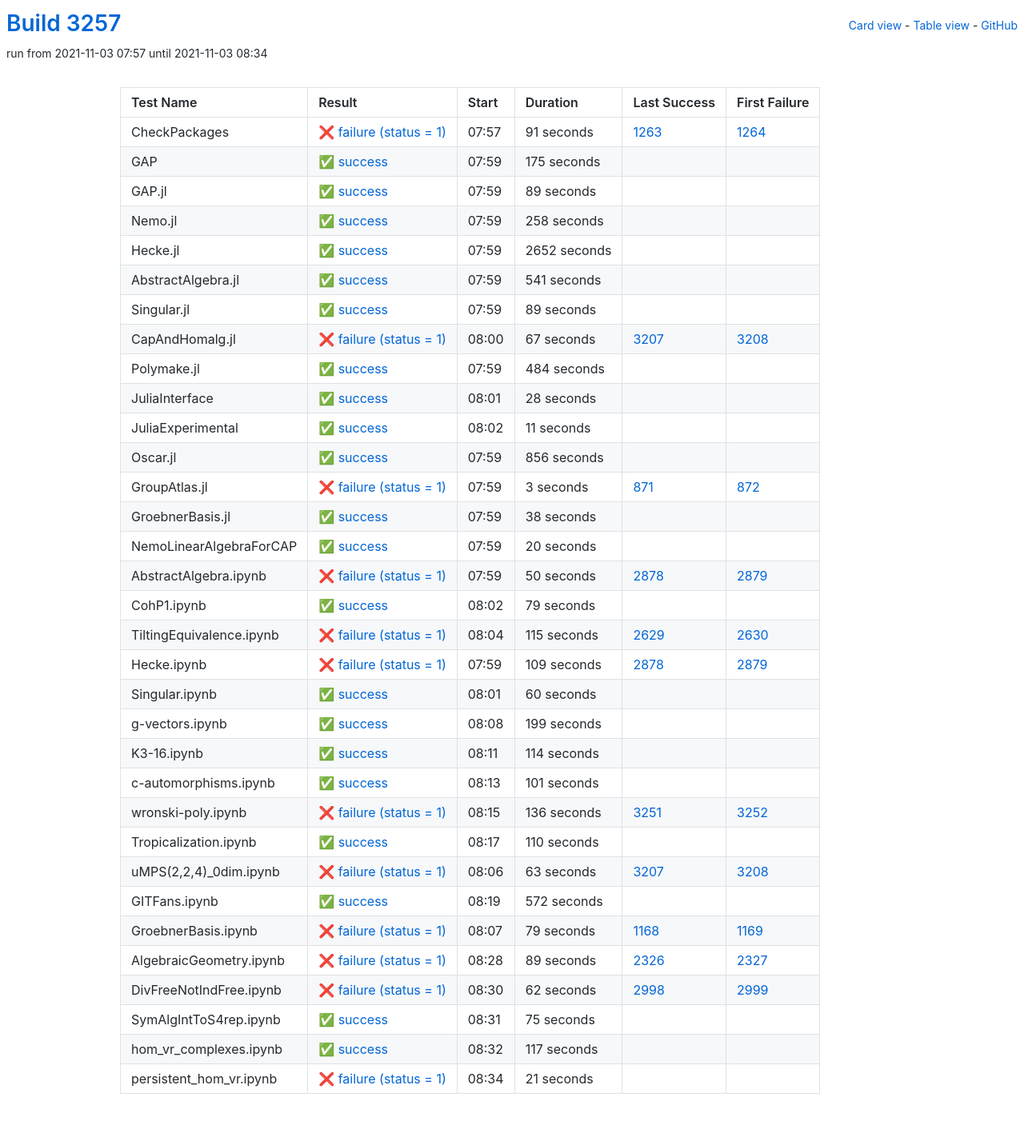
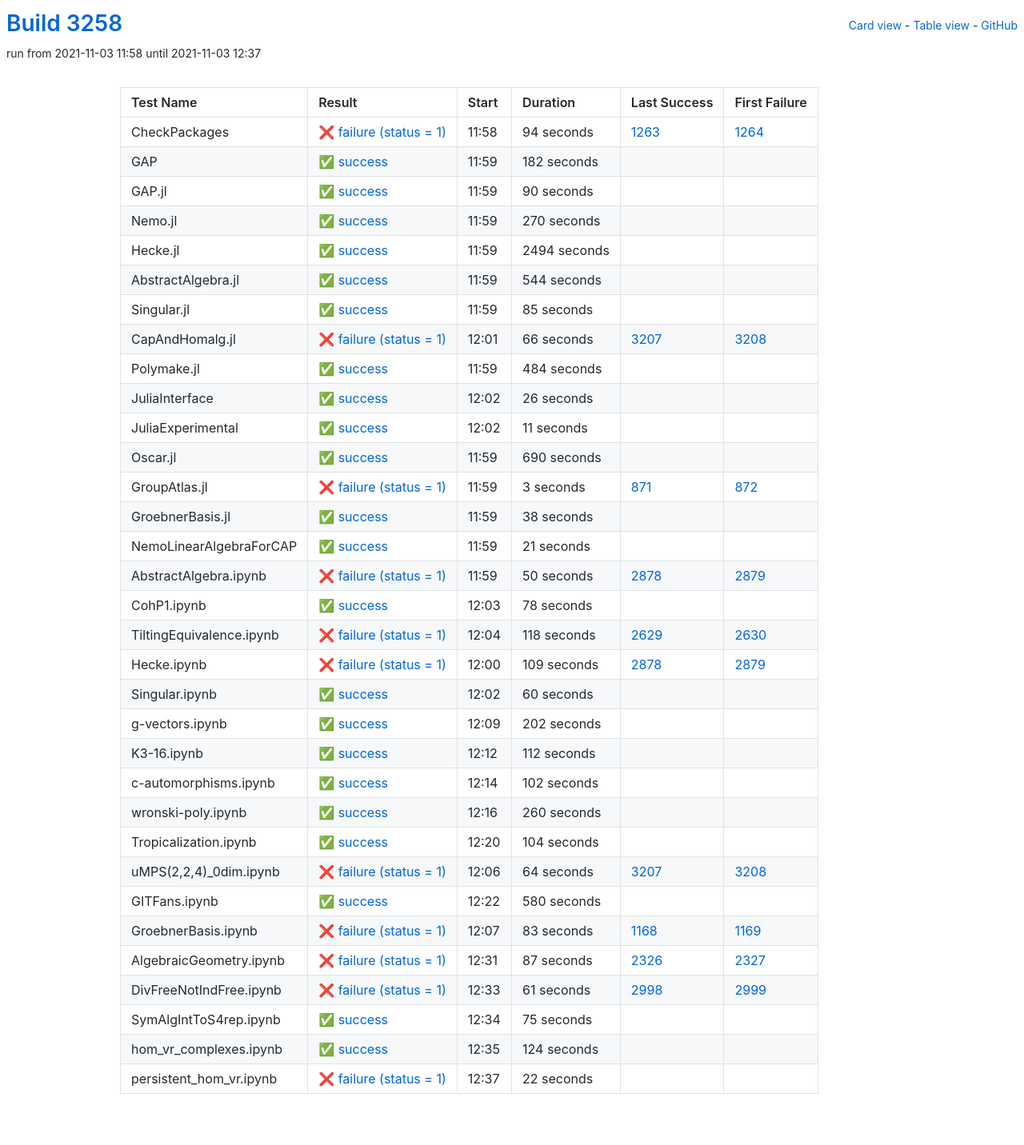
Before and after one commit to oscar-system/oscar-ci-status-stable, a Jekyll site: the page built from table.html, in a window 1280 px wide. Shown: the whole page at 80% size. Built offline with Jekyll 4.4.1, drawn with Linux system fonts in a browser that asks for light colours.

Commit message:
Build #3258

```diff
--- a/_data/ci.yml
+++ b/_data/ci.yml
@@ -1,6 +1,6 @@
 ---
-build: 3257
-build_url: https://oscarci.mathematik.uni-kl.de/job/oscar-stable/3257/
+build: 3258
+build_url: https://oscarci.mathematik.uni-kl.de/job/oscar-stable/3258/
 job: oscar-stable
 organization: oscar-system
 repo: oscar-ci-status-stable
@@ -8,104 +8,104 @@ repourl: https://github.com/oscar-system/oscar-ci-status-stable
 tests:
 - name: CheckPackages
   id: checkpackages
-  log: https://oscarci.mathematik.uni-kl.de/job/oscar-stable/3257/artifact/logs/build-3257/CheckPackages.log
-  start: 2021-11-03 07:57
+  log: https://oscarci.mathematik.uni-kl.de/job/oscar-stable/3258/artifact/logs/build-3258/CheckPackages.log
+  start: 2021-11-03 11:58
   success: false
   exitcode: 1
   status: failure
-  duration: 91
+  duration: 94
   last_success: 1263
   last_success_url: https://oscarci.mathematik.uni-kl.de/job/oscar-stable/1263/
   first_failure: 1264
   first_failure_url: https://oscarci.mathematik.uni-kl.de/job/oscar-stable/1264/
 - name: GAP
   id: gap
-  log: https://oscarci.mathematik.uni-kl.de/job/oscar-stable/3257/artifact/logs/build-3257/GAP.log
-  start: 2021-11-03 07:59
+  log: https://oscarci.mathematik.uni-kl.de/job/oscar-stable/3258/artifact/logs/build-3258/GAP.log
+  start: 2021-11-03 11:59
   success: true
   exitcode: 0
   status: success
-  duration: 175
+  duration: 182
   last_success: false
   last_success_url:
   first_failure: false
   first_failure_url:
 - name: GAP.jl
   id: gap-jl
-  log: https://oscarci.mathematik.uni-kl.de/job/oscar-stable/3257/artifact/logs/build-3257/GAP.jl.log
-  start: 2021-11-03 07:59
+  log: https://oscarci.mathematik.uni-kl.de/job/oscar-stable/3258/artifact/logs/build-3258/GAP.jl.log
+  start: 2021-11-03 11:59
   success: true
   exitcode: 0
   status: success
-  duration: 89
+  duration: 90
   last_success: false
   last_success_url:
   first_failure: false
   first_failure_url:
 - name: Nemo.jl
   id: nemo-jl
-  log: https://oscarci.mathematik.uni-kl.de/job/oscar-stable/3257/artifact/logs/build-3257/Nemo.jl.log
-  start: 2021-11-03 07:59
+  log: https://oscarci.mathematik.uni-kl.de/job/oscar-stable/3258/artifact/logs/build-3258/Nemo.jl.log
+  start: 2021-11-03 11:59
   success: true
   exitcode: 0
   status: success
-  duration: 258
+  duration: 270
   last_success: false
   last_success_url:
   first_failure: false
   first_failure_url:
 - name: Hecke.jl
   id: hecke-jl
-  log: https://oscarci.mathematik.uni-kl.de/job/oscar-stable/3257/artifact/logs/build-3257/Hecke.jl.log
-  start: 2021-11-03 07:59
+  log: https://oscarci.mathematik.uni-kl.de/job/oscar-stable/3258/artifact/logs/build-3258/Hecke.jl.log
+  start: 2021-11-03 11:59
   success: true
   exitcode: 0
   status: success
-  duration: 2652
+  duration: 2494
   last_success: false
   last_success_url:
   first_failure: false
   first_failure_url:
 - name: AbstractAlgebra.jl
   id: abstractalgebra-jl
-  log: https://oscarci.mathematik.uni-kl.de/job/oscar-stable/3257/artifact/logs/build-3257/AbstractAlgebra.jl.log
-  start: 2021-11-03 07:59
+  log: https://oscarci.mathematik.uni-kl.de/job/oscar-stable/3258/artifact/logs/build-3258/AbstractAlgebra.jl.log
+  start: 2021-11-03 11:59
   success: true
   exitcode: 0
   status: success
-  duration: 541
+  duration: 544
   last_success: false
   last_success_url:
   first_failure: false
   first_failure_url:
 - name: Singular.jl
   id: singular-jl
-  log: https://oscarci.mathematik.uni-kl.de/job/oscar-stable/3257/artifact/logs/build-3257/Singular.jl.log
-  start: 2021-11-03 07:59
+  log: https://oscarci.mathematik.uni-kl.de/job/oscar-stable/3258/artifact/logs/build-3258/Singular.jl.log
+  start: 2021-11-03 11:59
   success: true
   exitcode: 0
   status: success
-  duration: 89
+  duration: 85
   last_success: false
   last_success_url:
   first_failure: false
   first_failure_url:
 - name: CapAndHomalg.jl
   id: capandhomalg-jl
-  log: https://oscarci.mathematik.uni-kl.de/job/oscar-stable/3257/artifact/logs/build-3257/CapAndHomalg.jl.log
-  start: 2021-11-03 08:00
+  log: https://oscarci.mathematik.uni-kl.de/job/oscar-stable/3258/artifact/logs/build-3258/CapAndHomalg.jl.log
+  start: 2021-11-03 12:01
   success: false
   exitcode: 1
   status: failure
-  duration: 67
+  duration: 66
   last_success: 3207
   last_success_url: https://oscarci.mathematik.uni-kl.de/job/oscar-stable/3207/
   first_failure: 3208
   first_failure_url: https://oscarci.mathematik.uni-kl.de/job/oscar-stable/3208/
 - name: Polymake.jl
   id: polymake-jl
-  log: https://oscarci.mathematik.uni-kl.de/job/oscar-stable/3257/artifact/logs/build-3257/Polymake.jl.log
-  start: 2021-11-03 07:59
+  log: https://oscarci.mathematik.uni-kl.de/job/oscar-stable/3258/artifact/logs/build-3258/Polymake.jl.log
+  start: 2021-11-03 11:59
   success: true
   exitcode: 0
   status: success
@@ -116,20 +116,20 @@ tests:
   first_failure_url:
 - name: JuliaInterface
   id: juliainterface
-  log: https://oscarci.mathematik.uni-kl.de/job/oscar-stable/3257/artifact/logs/build-3257/JuliaInterface.log
-  start: 2021-11-03 08:01
+  log: https://oscarci.mathematik.uni-kl.de/job/oscar-stable/3258/artifact/logs/build-3258/JuliaInterface.log
+  start: 2021-11-03 12:02
   success: true
   exitcode: 0
   status: success
-  duration: 28
+  duration: 26
   last_success: false
   last_success_url:
   first_failure: false
   first_failure_url:
 - name: JuliaExperimental
   id: juliaexperimental
-  log: https://oscarci.mathematik.uni-kl.de/job/oscar-stable/3257/artifact/logs/build-3257/JuliaExperimental.log
-  start: 2021-11-03 08:02
+  log: https://oscarci.mathematik.uni-kl.de/job/oscar-stable/3258/artifact/logs/build-3258/JuliaExperimental.log
+  start: 2021-11-03 12:02
   success: true
   exitcode: 0
   status: success
@@ -140,20 +140,20 @@ tests:
   first_failure_url:
 - name: Oscar.jl
   id: oscar-jl
-  log: https://oscarci.mathematik.uni-kl.de/job/oscar-stable/3257/artifact/logs/build-3257/Oscar.jl.log
-  start: 2021-11-03 07:59
+  log: https://oscarci.mathematik.uni-kl.de/job/oscar-stable/3258/artifact/logs/build-3258/Oscar.jl.log
+  start: 2021-11-03 11:59
   success: true
   exitcode: 0
   status: success
-  duration: 856
+  duration: 690
   last_success: false
   last_success_url:
   first_failure: false
   first_failure_url:
 - name: GroupAtlas.jl
   id: groupatlas-jl
-  log: https://oscarci.mathematik.uni-kl.de/job/oscar-stable/3257/artifact/logs/build-3257/GroupAtlas.jl.log
-  start: 2021-11-03 07:59
+  log: https://oscarci.mathematik.uni-kl.de/job/oscar-stable/3258/artifact/logs/build-3258/GroupAtlas.jl.log
+  start: 2021-11-03 11:59
   success: false
   exitcode: 1
   status: failure
@@ -164,8 +164,8 @@ tests:
   first_failure_url: https://oscarci.mathematik.uni-kl.de/job/oscar-stable/872/
 - name: GroebnerBasis.jl
   id: groebnerbasis-jl
-  log: https://oscarci.mathematik.uni-kl.de/job/oscar-stable/3257/artifact/logs/build-3257/GroebnerBasis.jl.log
-  start: 2021-11-03 07:59
+  log: https://oscarci.mathematik.uni-kl.de/job/oscar-stable/3258/artifact/logs/build-3258/GroebnerBasis.jl.log
+  start: 2021-11-03 11:59
   success: true
   exitcode: 0
   status: success
@@ -176,20 +176,20 @@ tests:
   first_failure_url:
 - name: NemoLinearAlgebraForCAP
   id: nemolinearalgebraforcap
-  log: https://oscarci.mathematik.uni-kl.de/job/oscar-stable/3257/artifact/logs/build-3257/NemoLinearAlgebraForCAP.log
-  start: 2021-11-03 07:59
+  log: https://oscarci.mathematik.uni-kl.de/job/oscar-stable/3258/artifact/logs/build-3258/NemoLinearAlgebraForCAP.log
+  start: 2021-11-03 11:59
   success: true
   exitcode: 0
   status: success
-  duration: 20
+  duration: 21
   last_success: false
   last_success_url:
   first_failure: false
   first_failure_url:
 - name: AbstractAlgebra.ipynb
   id: abstractalgebra-ipynb
-  log: https://oscarci.mathematik.uni-kl.de/job/oscar-stable/3257/artifact/logs/build-3257/AbstractAlgebra.ipynb.log
-  start: 2021-11-03 07:59
+  log: https://oscarci.mathematik.uni-kl.de/job/oscar-stable/3258/artifact/logs/build-3258/AbstractAlgebra.ipynb.log
+  start: 2021-11-03 11:59
   success: false
   exitcode: 1
   status: failure
@@ -200,32 +200,32 @@ tests:
   first_failure_url: https://oscarci.mathematik.uni-kl.de/job/oscar-stable/2879/
 - name: CohP1.ipynb
   id: cohp1-ipynb
-  log: https://oscarci.mathematik.uni-kl.de/job/oscar-stable/3257/artifact/logs/build-3257/CohP1.ipynb.log
-  start: 2021-11-03 08:02
+  log: https://oscarci.mathematik.uni-kl.de/job/oscar-stable/3258/artifact/logs/build-3258/CohP1.ipynb.log
+  start: 2021-11-03 12:03
   success: true
   exitcode: 0
   status: success
-  duration: 79
+  duration: 78
   last_success: false
   last_success_url:
   first_failure: false
   first_failure_url:
 - name: TiltingEquivalence.ipynb
   id: tiltingequivalence-ipynb
-  log: https://oscarci.mathematik.uni-kl.de/job/oscar-stable/3257/artifact/logs/build-3257/TiltingEquivalence.ipynb.log
-  start: 2021-11-03 08:04
+  log: https://oscarci.mathematik.uni-kl.de/job/oscar-stable/3258/artifact/logs/build-3258/TiltingEquivalence.ipynb.log
+  start: 2021-11-03 12:04
   success: false
   exitcode: 1
   status: failure
-  duration: 115
+  duration: 118
   last_success: 2629
   last_success_url: https://oscarci.mathematik.uni-kl.de/job/oscar-stable/2629/
   first_failure: 2630
   first_failure_url: https://oscarci.mathematik.uni-kl.de/job/oscar-stable/2630/
 - name: Hecke.ipynb
   id: hecke-ipynb
-  log: https://oscarci.mathematik.uni-kl.de/job/oscar-stable/3257/artifact/logs/build-3257/Hecke.ipynb.log
-  start: 2021-11-03 07:59
+  log: https://oscarci.mathematik.uni-kl.de/job/oscar-stable/3258/artifact/logs/build-3258/Hecke.ipynb.log
+  start: 2021-11-03 12:00
   success: false
   exitcode: 1
   status: failure
@@ -236,8 +236,8 @@ tests:
   first_failure_url: https://oscarci.mathematik.uni-kl.de/job/oscar-stable/2879/
 - name: Singular.ipynb
   id: singular-ipynb
-  log: https://oscarci.mathematik.uni-kl.de/job/oscar-stable/3257/artifact/logs/build-3257/Singular.ipynb.log
-  start: 2021-11-03 08:01
+  log: https://oscarci.mathematik.uni-kl.de/job/oscar-stable/3258/artifact/logs/build-3258/Singular.ipynb.log
+  start: 2021-11-03 12:02
   success: true
   exitcode: 0
   status: success
@@ -248,128 +248,128 @@ tests:
   first_failure_url:
 - name: g-vectors.ipynb
   id: g-vectors-ipynb
-  log: https://oscarci.mathematik.uni-kl.de/job/oscar-stable/3257/artifact/logs/build-3257/g-vectors.ipynb.log
-  start: 2021-11-03 08:08
+  log: https://oscarci.mathematik.uni-kl.de/job/oscar-stable/3258/artifact/logs/build-3258/g-vectors.ipynb.log
+  start: 2021-11-03 12:09
   success: true
   exitcode: 0
   status: success
-  duration: 199
+  duration: 202
   last_success: false
   last_success_url:
   first_failure: false
   first_failure_url:
 - name: K3-16.ipynb
   id: k3-16-ipynb
-  log: https://oscarci.mathematik.uni-kl.de/job/oscar-stable/3257/artifact/logs/build-3257/K3-16.ipynb.log
-  start: 2021-11-03 08:11
+  log: https://oscarci.mathematik.uni-kl.de/job/oscar-stable/3258/artifact/logs/build-3258/K3-16.ipynb.log
+  start: 2021-11-03 12:12
   success: true
   exitcode: 0
   status: success
-  duration: 114
+  duration: 112
   last_success: false
   last_success_url:
   first_failure: false
   first_failure_url:
 - name: c-automorphisms.ipynb
   id: c-automorphisms-ipynb
-  log: https://oscarci.mathematik.uni-kl.de/job/oscar-stable/3257/artifact/logs/build-3257/c-automorphisms.ipynb.log
-  start: 2021-11-03 08:13
+  log: https://oscarci.mathematik.uni-kl.de/job/oscar-stable/3258/artifact/logs/build-3258/c-automorphisms.ipynb.log
+  start: 2021-11-03 12:14
   success: true
   exitcode: 0
   status: success
-  duration: 101
+  duration: 102
   last_success: false
   last_success_url:
   first_failure: false
   first_failure_url:
 - name: wronski-poly.ipynb
   id: wronski-poly-ipynb
-  log: https://oscarci.mathematik.uni-kl.de/job/oscar-stable/3257/artifact/logs/build-3257/wronski-poly.ipynb.log
-  start: 2021-11-03 08:15
-  success: false
-  exitcode: 1
-  status: failure
-  duration: 136
-  last_success: 3251
-  last_success_url: https://oscarci.mathematik.uni-kl.de/job/oscar-stable/3251/
-  first_failure: 3252
-  first_failure_url: https://oscarci.mathematik.uni-kl.de/job/oscar-stable/3252/
-- name: Tropicalization.ipynb
-  id: tropicalization-ipynb
-  log: https://oscarci.mathematik.uni-kl.de/job/oscar-stable/3257/artifact/logs/build-3257/Tropicalization.ipynb.log
-  start: 2021-11-03 08:17
+  log: https://oscarci.mathematik.uni-kl.de/job/oscar-stable/3258/artifact/logs/build-3258/wronski-poly.ipynb.log
+  start: 2021-11-03 12:16
   success: true
   exitcode: 0
   status: success
-  duration: 110
+  duration: 260
+  last_success: false
+  last_success_url:
+  first_failure: false
+  first_failure_url:
+- name: Tropicalization.ipynb
+  id: tropicalization-ipynb
+  log: https://oscarci.mathematik.uni-kl.de/job/oscar-stable/3258/artifact/logs/build-3258/Tropicalization.ipynb.log
+  start: 2021-11-03 12:20
+  success: true
+  exitcode: 0
+  status: success
+  duration: 104
   last_success: false
   last_success_url:
   first_failure: false
   first_failure_url:
 - name: uMPS(2,2,4)_0dim.ipynb
   id: umps-2-2-4-0dim-ipynb
-  log: https://oscarci.mathematik.uni-kl.de/job/oscar-stable/3257/artifact/logs/build-3257/uMPS-2-2-4-_0dim.ipynb.log
-  start: 2021-11-03 08:06
+  log: https://oscarci.mathematik.uni-kl.de/job/oscar-stable/3258/artifact/logs/build-3258/uMPS-2-2-4-_0dim.ipynb.log
+  start: 2021-11-03 12:06
   success: false
   exitcode: 1
   status: failure
-  duration: 63
+  duration: 64
   last_success: 3207
   last_success_url: https://oscarci.mathematik.uni-kl.de/job/oscar-stable/3207/
   first_failure: 3208
   first_failure_url: https://oscarci.mathematik.uni-kl.de/job/oscar-stable/3208/
 - name: GITFans.ipynb
   id: gitfans-ipynb
-  log: https://oscarci.mathematik.uni-kl.de/job/oscar-stable/3257/artifact/logs/build-3257/GITFans.ipynb.log
-  start: 2021-11-03 08:19
+  log: https://oscarci.mathematik.uni-kl.de/job/oscar-stable/3258/artifact/logs/build-3258/GITFans.ipynb.log
+  start: 2021-11-03 12:22
   success: true
   exitcode: 0
   status: success
-  duration: 572
+  duration: 580
   last_success: false
   last_success_url:
   first_failure: false
   first_failure_url:
 - name: GroebnerBasis.ipynb
   id: groebnerbasis-ipynb
-  log: https://oscarci.mathematik.uni-kl.de/job/oscar-stable/3257/artifact/logs/build-3257/GroebnerBasis.ipynb.log
-  start: 2021-11-03 08:07
+  log: https://oscarci.mathematik.uni-kl.de/job/oscar-stable/3258/artifact/logs/build-3258/GroebnerBasis.ipynb.log
+  start: 2021-11-03 12:07
   success: false
   exitcode: 1
   status: failure
-  duration: 79
+  duration: 83
   last_success: 1168
   last_success_url: https://oscarci.mathematik.uni-kl.de/job/oscar-stable/1168/
   first_failure: 1169
   first_failure_url: https://oscarci.mathematik.uni-kl.de/job/oscar-stable/1169/
 - name: AlgebraicGeometry.ipynb
   id: algebraicgeometry-ipynb
-  log: https://oscarci.mathematik.uni-kl.de/job/oscar-stable/3257/artifact/logs/build-3257/AlgebraicGeometry.ipynb.log
-  start: 2021-11-03 08:28
+  log: https://oscarci.mathematik.uni-kl.de/job/oscar-stable/3258/artifact/logs/build-3258/AlgebraicGeometry.ipynb.log
+  start: 2021-11-03 12:31
   success: false
   exitcode: 1
   status: failure
-  duration: 89
+  duration: 87
   last_success: 2326
   last_success_url: https://oscarci.mathematik.uni-kl.de/job/oscar-stable/2326/
   first_failure: 2327
   first_failure_url: https://oscarci.mathematik.uni-kl.de/job/oscar-stable/2327/
 - name: DivFreeNotIndFree.ipynb
   id: divfreenotindfree-ipynb
-  log: https://oscarci.mathematik.uni-kl.de/job/oscar-stable/3257/artifact/logs/build-3257/DivFreeNotIndFree.ipynb.log
-  start: 2021-11-03 08:30
+  log: https://oscarci.mathematik.uni-kl.de/job/oscar-stable/3258/artifact/logs/build-3258/DivFreeNotIndFree.ipynb.log
+  start: 2021-11-03 12:33
   success: false
   exitcode: 1
   status: failure
-  duration: 62
+  duration: 61
   last_success: 2998
   last_success_url: https://oscarci.mathematik.uni-kl.de/job/oscar-stable/2998/
   first_failure: 2999
   first_failure_url: https://oscarci.mathematik.uni-kl.de/job/oscar-stable/2999/
 - name: SymAlgIntToS4rep.ipynb
   id: symalginttos4rep-ipynb
-  log: https://oscarci.mathematik.uni-kl.de/job/oscar-stable/3257/artifact/logs/build-3257/SymAlgIntToS4rep.ipynb.log
-  start: 2021-11-03 08:31
+  log: https://oscarci.mathematik.uni-kl.de/job/oscar-stable/3258/artifact/logs/build-3258/SymAlgIntToS4rep.ipynb.log
+  start: 2021-11-03 12:34
   success: true
   exitcode: 0
   status: success
@@ -380,24 +380,24 @@ tests:
   first_failure_url:
 - name: hom_vr_complexes.ipynb
   id: hom-vr-complexes-ipynb
-  log: https://oscarci.mathematik.uni-kl.de/job/oscar-stable/3257/artifact/logs/build-3257/hom_vr_complexes.ipynb.log
-  start: 2021-11-03 08:32
+  log: https://oscarci.mathematik.uni-kl.de/job/oscar-stable/3258/artifact/logs/build-3258/hom_vr_complexes.ipynb.log
+  start: 2021-11-03 12:35
   success: true
   exitcode: 0
   status: success
-  duration: 117
+  duration: 124
   last_success: false
   last_success_url:
   first_failure: false
   first_failure_url:
 - name: persistent_hom_vr.ipynb
   id: persistent-hom-vr-ipynb
-  log: https://oscarci.mathematik.uni-kl.de/job/oscar-stable/3257/artifact/logs/build-3257/persistent_hom_vr.ipynb.log
-  start: 2021-11-03 08:34
+  log: https://oscarci.mathematik.uni-kl.de/job/oscar-stable/3258/artifact/logs/build-3258/persistent_hom_vr.ipynb.log
+  start: 2021-11-03 12:37
   success: false
   exitcode: 1
   status: failure
-  duration: 21
+  duration: 22
   last_success: false
   last_success_url:
   first_failure: false
```
Also changed, not shown: README.md.
